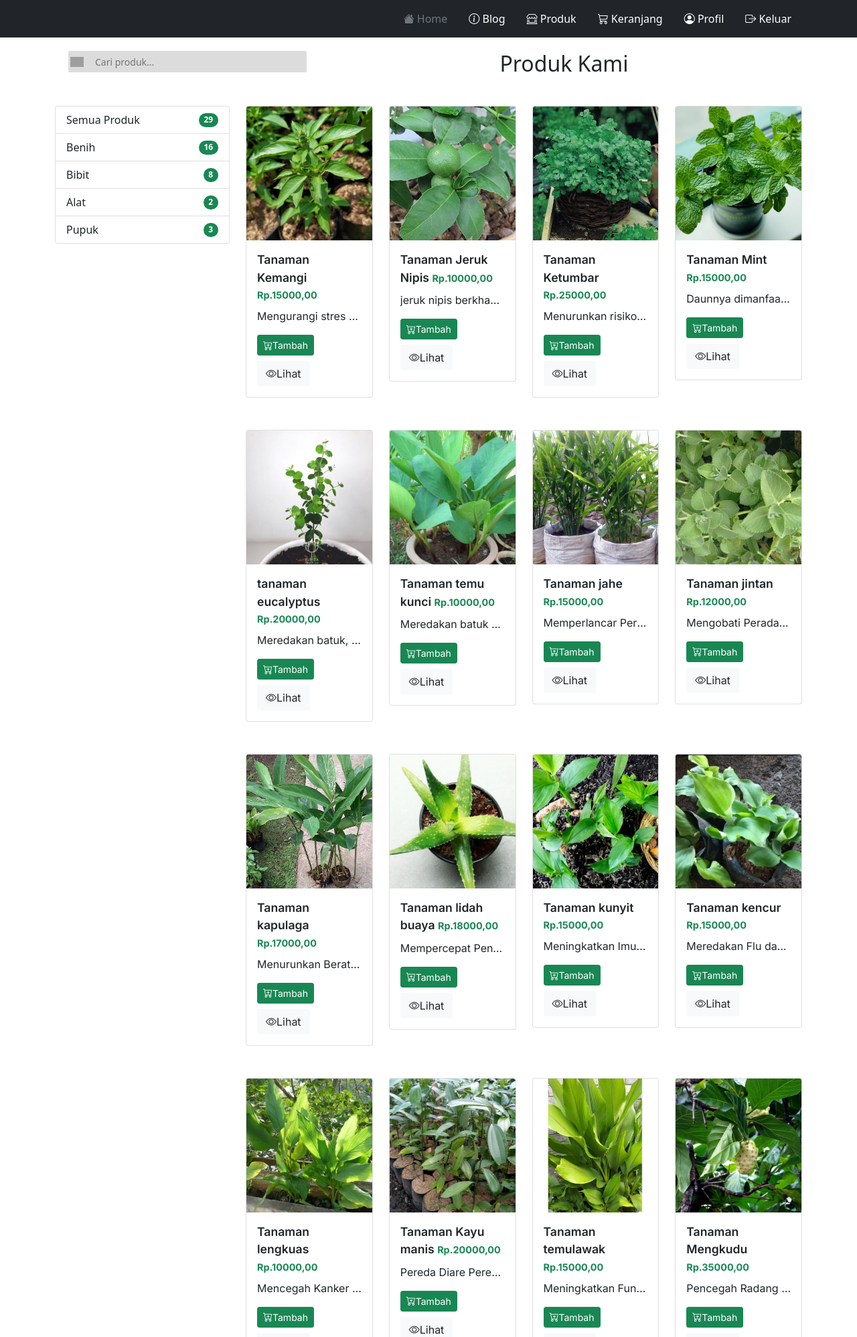
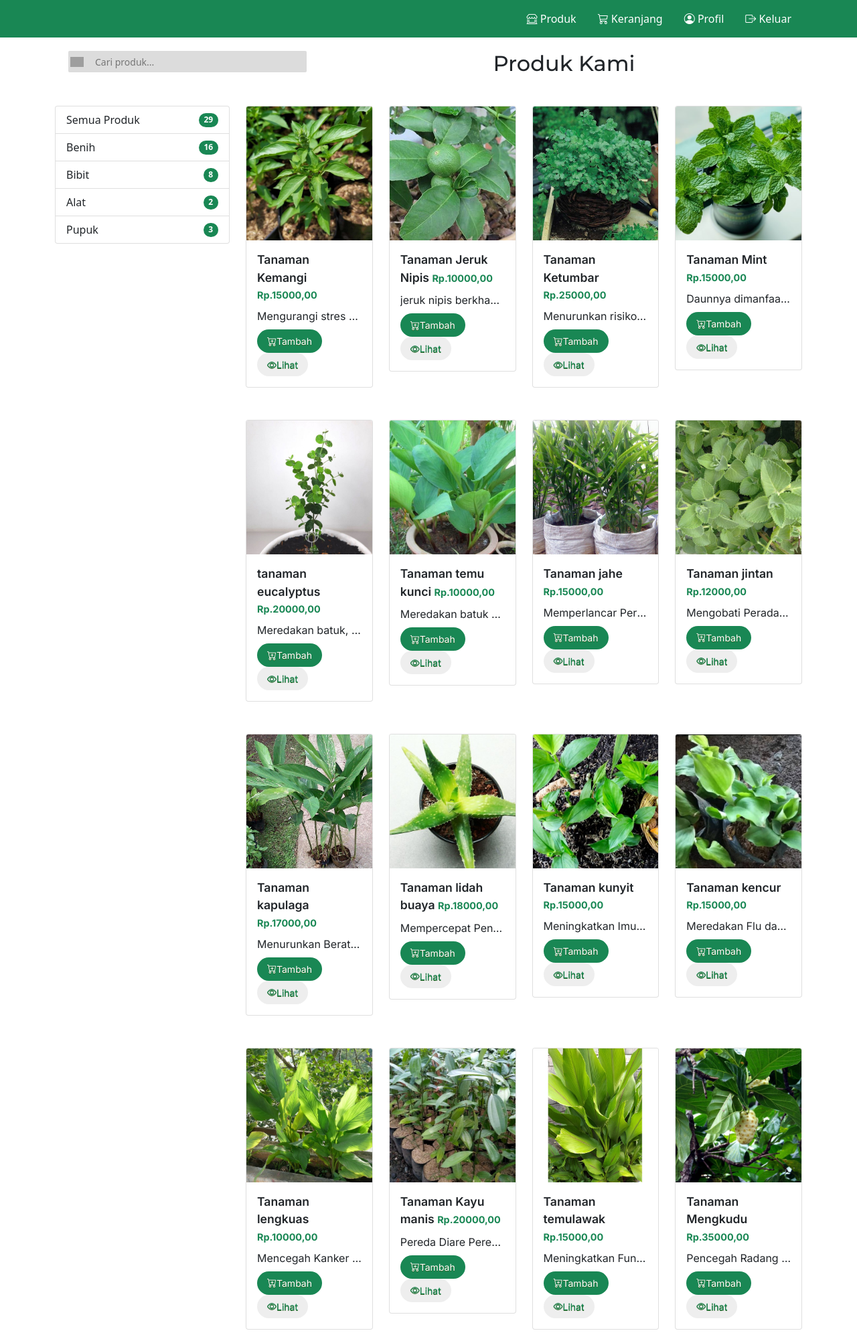
Before and after one commit to anangbagus/takemyherb, a PHP site: page /takemyherb/market.php in a window 1280 px wide. Shown: the top 1997 px of the page at 67% size. Run offline with PHP 8.4, Linux system fonts and the light colour scheme; a user stored in the database is signed in; data comes from the database, SQL or seed files in the repository; some libraries are stand-ins or nearby versions; grey boxes are pictures that could not be loaded.

Commit message:
add style to market

```diff
--- a/_header.php
+++ b/_header.php
@@ -1,6 +1,5 @@
- <!-- navbar -->
 <header>
-        <div class="px-3 py-2 bg-dark text-white">
+    <div class="px-3 py-2 bg-success text-white">
     <div class="container">
         <div class="d-flex flex-wrap align-items-center justify-content-center justify-content-lg-start">
         <a href="/" class="d-flex align-items-center my-2 my-lg-0 me-lg-auto text-white text-decoration-none">
@@ -9,16 +8,16 @@
 
         <ul class="nav col-12 col-lg-auto my-2 justify-content-center my-md-0 text-small">
             <li>
-                <a href="#" class="nav-link text-secondary">
+            <!-- <a href="#" class="nav-link text-secondary">
                 <i width="24" height="24" class="bi bi-house-fill"></i>
-                    Home
-                </a>
+                <?php $username ?>
+            </a> -->
             </li>
             <li>
-                <a href="#" class="nav-link text-white">
+            <!-- <a href="#" class="nav-link text-white">
                 <i class="bi bi-info-circle"></i>
                 Blog
-                </a>
+            </a> -->
             </li>
             <li>
             <a href="market.php" class="nav-link text-white">
@@ -46,6 +45,7 @@
             </li>
         </ul>
         </div>
+
     </div>
     </div>
 </header>
--- a/css/style.css
+++ b/css/style.css
@@ -1,5 +1,5 @@
 /* Start using BEM naming convention */
-/* green color :  rgb(25,135,84)*/
+/* green color :  rgb(25,135,84) #198754*/
 
 /* font : montserrat */
 @import url('https://fonts.googleapis.com/css2?family=Montserrat:ital,wght@0,400;0,500;0,600;1,400;1,500;1,600&display=swap');
@@ -157,26 +157,36 @@
     font-weight: 600;
 }
 
-.market--button--view{
-    text-decoration: none;
-    border: none;
-    padding: 12px 40px;
-    font-size: 16px;
-    background-color: green;
-    color: #fff;
-    border-radius: 5px;
-    box-shadow: 7px 6px 28px 1px rgba(0, 0, 0, 0.24);
-    cursor: pointer;
-    outline: none;
-    transition: 0.2s all;
+.market--button{
+    background-color:#198754;
+    border-radius:18px;
+    border:0px solid #ffffff;
+    display:inline-block;
+    cursor:pointer;
+    color:#ffffff;
+    font-size:14px;
+    padding:7px 15px;
+    text-decoration:none;
+    text-shadow:0px 1px 0px #2f6627;
+    text-align: center;
 }
 
-.market--button--view:active{
-    transform: scale(0.98);
-    /* Scaling button to 0.98 to its original size */
-    box-shadow: 3px 2px 22px 1px rgba(0, 0, 0, 0.24);
-    /* Lowering the shadow */
+.market--button:hover{
+    background-color:#66944d;
+    color: black;
 }
+
+.market--button:active{
+    position:relative;
+    top:1px;
+}
+
+.market--button--view{
+    background-color:#eee;
+    color:#198754;
+    font-size:14px;
+}
+
 
 .market--desc{
     margin: 0px;
@@ -204,6 +214,8 @@
 
 .product--header--title{
     margin: 20px;
+    font-family: Montserrat;
+    font-weight: bold;
 }
 
 /* Market Section End */
@@ -351,7 +363,6 @@
     background-color: rgba(0, 0, 0, 0.05);
 }
 
-
 /* Product Section Ends */
 
 
--- a/loadproduk.php
+++ b/loadproduk.php
@@ -50,10 +50,10 @@ $jumlah = query("SELECT COUNT(*) AS total FROM produk;")[0];
                             </div>
 
                             <a class="market--text" href="addkeranjang.php?id_produk=<?= $row['id_produk'];?>" onclick="return confirm('Masukkan item ke keranjang?')">
-                                <button class="btn btn-success btn-sm mt-2" value="Checkout" name="checkout"> <i class="bi bi-cart-plus"></i>Tambah</button>
+                                <button class="market--button" value="Checkout" name="checkout"> <i class="bi bi-cart-plus"></i>Tambah</button>
                             </a>
                             <a class="market--text" href="detailproduk.php?id_produk=<?=$row["id_produk"]?>" class="">
-                                <button class="btn bg-light mt-2" > <i class="bi bi-eye"></i>Lihat</button>
+                                <button class="market--button market--button--view" > <i class="bi bi-eye"></i>Lihat</button>
                             </a>
                         </div>
                         </div>
```
Lines whose indentation alone changed are shown as unchanged.
